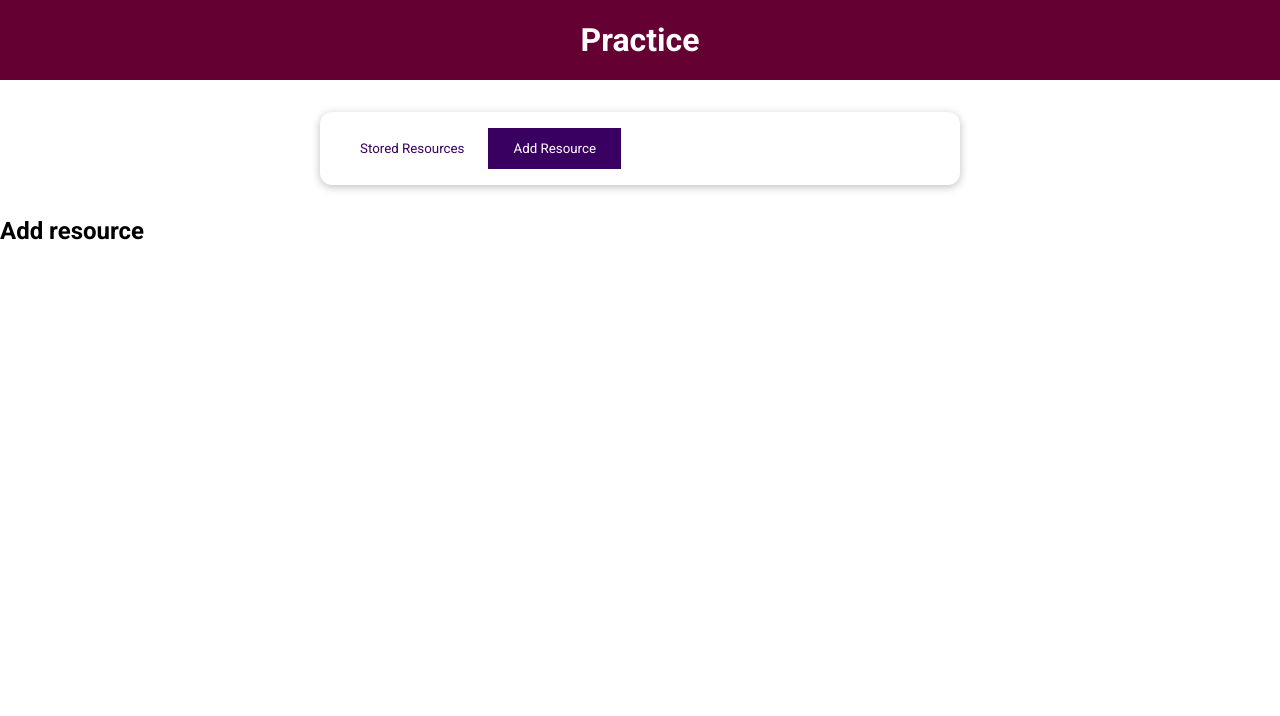
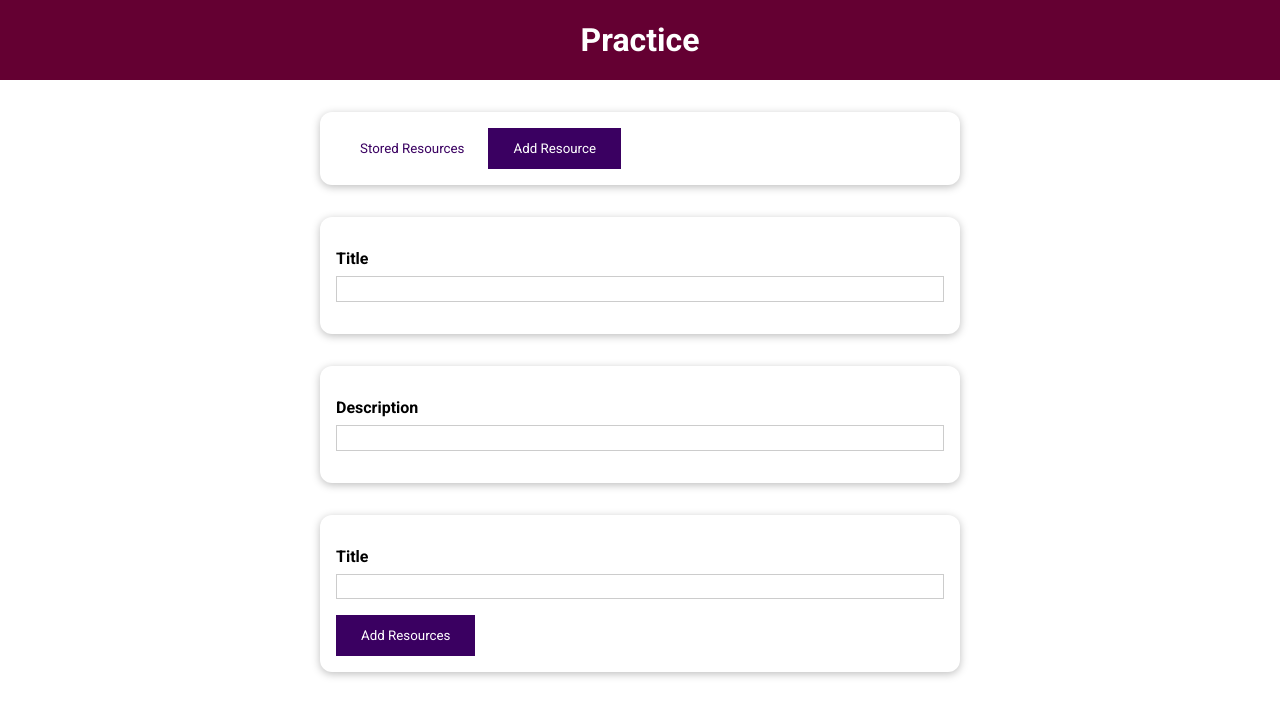
Before and after one commit to bokas5/vue-LearningResources-project, a Vue app: page / in a window 1280 px wide. Both pictures are taken after a click on the button "Add Resource". Shown: the top 716 px of the page. Built offline with nearby package versions, Linux system fonts and the light colour scheme.

Commit message:
adding the form for addResource

```diff
--- a/src/components/UI/BaseButton.vue
+++ b/src/components/UI/BaseButton.vue
@@ -1,12 +1,12 @@
 <template>
-    <button :type="type" :class="mode">
+    <button :class="mode">
     <slot></slot>
     </button>
 </template>
 
 <script>
 export default {
-  props: ['type','mode']
+  props: ['mode']
 
 }
 </script>
--- a/src/components/learning-resources/AddResource.vue
+++ b/src/components/learning-resources/AddResource.vue
@@ -1,13 +1,61 @@
 <template>
-  <h2>Add resource</h2>
+  <base-card
+    ><form>
+      <div class="form-control">
+        <label for="title">Title</label>
+        <input id="title" name="title" type="text" />
+      </div>
+    </form>
+  </base-card>
+  <base-card
+    ><form>
+      <div class="form-control">
+        <label for="description">Description</label>
+        <input id="description" name="description" type="text" rows="3" />
+      </div>
+    </form>
+  </base-card>
+  <base-card
+    ><form>
+      <div class="form-control">
+        <label for="link">Title</label>
+        <input id="link" name="link" type="url" />
+      </div>
+      <div>
+        <base-button type="submit">Add Resources</base-button>
+      </div>
+    </form>
+  </base-card>
 </template>
 
 <script>
-export default {
-
-}
+export default {};
 </script>
 
-<style>
+<style scoped>
+label {
+  font-weight: bold;
+  display: block;
+  margin-bottom: 0.5rem;
+}
 
+input,
+textarea {
+  display: block;
+  width: 100%;
+  font: inherit;
+  padding: 0.15rem;
+  border: 1px solid #ccc;
+}
+
+input:focus,
+textarea:focus {
+  outline: none;
+  border-color: #3a0061;
+  background-color: #f7ebff;
+}
+
+.form-control {
+  margin: 1rem 0;
+}
 </style>
```
